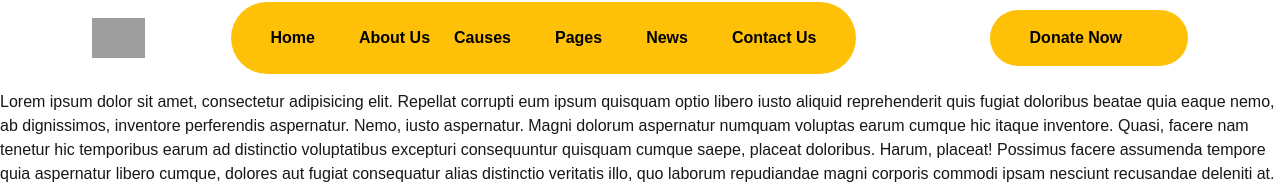
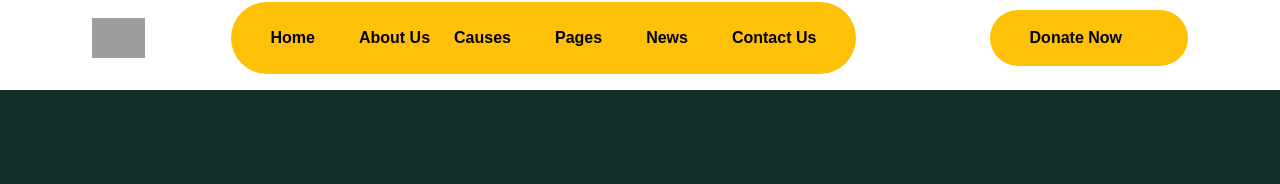
Before and after one commit to Kanishkavats/dietchatbot-python, a Next.js app: page / in a window 1280 px wide. Shown: the part 122-306 px from the top of the page. Built offline with nearby package versions, Linux system fonts and the light colour scheme; grey boxes are pictures that could not be loaded; some icons are missing.

Commit message:
completed header

```diff
--- a/src/app/page.tsx
+++ b/src/app/page.tsx
@@ -4,39 +4,7 @@ import Image from "next/image";
 export default function page() {
   return (
     <div>
-      Lorem ipsum dolor sit amet, consectetur adipisicing elit. Repellat corrupti eum ipsum quisquam optio libero iusto aliquid reprehenderit quis fugiat doloribus beatae quia eaque nemo, ab dignissimos, inventore perferendis aspernatur.
-      Nemo, iusto aspernatur. Magni dolorum aspernatur numquam voluptas earum cumque hic itaque inventore. Quasi, facere nam tenetur hic temporibus earum ad distinctio voluptatibus excepturi consequuntur quisquam cumque saepe, placeat doloribus.
-      Harum, placeat! Possimus facere assumenda tempore quia aspernatur libero cumque, dolores aut fugiat consequatur alias distinctio veritatis illo, quo laborum repudiandae magni corporis commodi ipsam nesciunt recusandae deleniti at. Eaque.
-      Optio dolor quod delectus! Earum facere illum omnis optio vero et ipsa nam deserunt nostrum esse molestiae quia commodi molestias accusantium voluptas sapiente, corrupti ipsam sed repellat repudiandae! Debitis, quaerat.
-      Amet suscipit excepturi laudantium autem! Tempora optio quia fuga, facilis atque molestias dolorem distinctio nostrum nemo praesentium deserunt quod, totam, amet exercitationem voluptatem maxime repellendus ratione dolorum ipsa! Dicta, odio!
-      Laboriosam nihil quasi temporibus itaque. Maxime beatae dolorum reiciendis sunt facere eius minima repellat voluptates nesciunt enim ipsa, voluptatem suscipit hic possimus sequi. Iusto tempore similique officiis pariatur sapiente delectus!
-      Dolores eligendi consectetur in repellendus, a provident ab recusandae corrupti maxime veritatis beatae vero accusantium eaque quasi? Nam voluptate molestiae corporis eaque, odio blanditiis fugiat culpa possimus et architecto commodi!
-      Maxime eius deserunt quod repellat explicabo laboriosam sit, tempora commodi magni. Repellat libero eum quod quis, neque nesciunt molestias alias consequatur, voluptatibus beatae ipsa magni laboriosam optio, animi fugit voluptate.
-      Reiciendis animi architecto veniam accusantium maxime adipisci tenetur quae, quaerat velit molestiae est, fugiat nam eligendi quo aliquam. Ex sapiente deserunt cupiditate nam aperiam recusandae mollitia unde vero natus laboriosam?
-      Nobis possimus nemo inventore. Sapiente, sequi nemo eaque veniam velit nostrum id molestias voluptatibus, ratione nulla natus mollitia aperiam perspiciatis aliquam possimus corrupti libero, laudantium esse necessitatibus delectus consectetur beatae!
-      Consequatur at est dicta ex doloremque illo reprehenderit ut, magnam distinctio, quia, nobis hic voluptatum id velit nulla dolore! Cupiditate, necessitatibus. Vitae omnis placeat labore delectus? Rerum voluptatum ex voluptatem!
-      Earum sapiente assumenda molestias aut esse saepe harum accusantium sunt suscipit corporis dolorem, illo accusamus. Nobis earum laudantium ratione voluptas enim rerum aliquid iste! Cum, ratione modi. Necessitatibus, in voluptatibus?
-      Ipsa iste velit quibusdam ipsam in sint cumque dolore libero officiis, nobis vel hic aut beatae quas error totam fuga eius consequatur. Eum eaque facilis officia tenetur in cum pariatur?
-      Praesentium eum mollitia accusamus veniam? Natus quidem laborum sapiente voluptas. Corporis ut voluptas tempore itaque eius quae exercitationem necessitatibus, soluta, dicta possimus ipsum sed sapiente! Aspernatur, unde. Saepe, necessitatibus eius.
-      Odit blanditiis maiores mollitia iusto et quaerat harum totam eos. Ea porro recusandae repellendus beatae ut expedita ex odit provident vero. Voluptatum voluptate possimus praesentium dolores iure, sit ipsa dolore!
-      Maxime harum nostrum, quidem obcaecati error eligendi ipsa esse excepturi doloribus, dolorum, fugit mollitia. Dolorum delectus praesentium ex deserunt nulla quo unde voluptatum quia optio. Aliquam facere sint dolore labore!
-      Pariatur doloremque sunt quidem quia minus accusamus qui esse ullam! Hic illo dignissimos nam sunt, aliquid, rem molestias delectus quod consequatur qui fugit, consectetur nobis blanditiis corporis libero assumenda pariatur!
-      Delectus quas corporis esse, dolores accusantium, eum dicta assumenda consequuntur cum neque doloribus illo mollitia, adipisci officia nostrum. Laudantium repudiandae quod sapiente asperiores vitae quasi voluptatibus sed facilis pariatur nisi?
-      Ullam dicta eius officia maiores? Corrupti, sit minima ipsum minus debitis praesentium, esse reprehenderit, sunt suscipit accusamus architecto laborum pariatur. Quod dignissimos suscipit animi id soluta odit provident cum distinctio?
-      Similique vel, consequatur temporibus ullam esse facere accusamus cumque maiores! Quia esse unde, vitae similique omnis facilis facere distinctio aliquam sint ipsam minima rem amet quae suscipit praesentium! Porro, ducimus.
-      Qui placeat fugiat ab error sint quo expedita assumenda ratione asperiores iusto nisi rem, explicabo consectetur ducimus! Quis velit id, provident ratione ipsa praesentium, maiores possimus a ea incidunt consequatur!
-      Deserunt, molestiae aut? Quasi, dicta labore? Adipisci commodi, voluptatum veniam aut dicta quos aliquid earum vitae inventore minima vero aspernatur delectus fugiat iste eum nostrum numquam architecto doloremque, pariatur consectetur?
-      Voluptatum sit ratione facilis reiciendis sunt, laboriosam minus perferendis odio aperiam aliquid alias qui ad quae quo voluptates sapiente numquam. Quos maxime totam maiores quo deleniti harum laborum tempora eveniet?
-      Similique, numquam natus quo cum eaque cupiditate excepturi ducimus quod sequi, dolor ad eum? Aut repellat fugit in explicabo nisi. Amet incidunt nesciunt illo voluptates praesentium? Fugit nam sit nihil!
-      Placeat rem odio tenetur unde natus dolorem alias similique iste culpa corrupti, id quaerat ipsum vero error dolorum veniam dolores enim praesentium aspernatur? Asperiores dolores minima perferendis dolor illum excepturi?
-      Obcaecati saepe exercitationem accusantium, molestias dicta pariatur odit veritatis vero ad sed inventore esse sit alias quibusdam natus officia blanditiis facere sint nemo in. Facilis quia odio fuga temporibus natus?
-      Beatae numquam eius minus iure obcaecati ipsam magni dolores, velit cupiditate alias, animi blanditiis rem officiis natus libero temporibus eveniet incidunt debitis laudantium explicabo nemo voluptate sit assumenda amet! Iusto.
-      Natus magni illo laborum, perspiciatis, a cupiditate id odit dicta, nam autem sit eum soluta alias blanditiis tenetur doloremque esse optio unde at molestias sequi omnis quia harum iste. At.
-      Sunt voluptatem voluptates deleniti architecto, possimus magni expedita illum perferendis minus dicta itaque modi tenetur voluptas a doloribus totam hic sit quaerat quia incidunt reprehenderit. Quasi debitis dolore iure aliquid.
-      Unde ratione eum deserunt. Consequuntur dolorem voluptatum, non id, quae rerum, tempore quasi velit praesentium iure enim porro dicta ipsa culpa eius tenetur. Beatae voluptatibus quaerat tempora, at non est.
-      Nulla ab similique, voluptate quo mollitia illo explicabo cupiditate dolore. Fugiat magnam quia, delectus consectetur corrupti nisi id beatae nobis. Consectetur consequuntur sapiente nemo earum odio architecto nam optio delectus.
-      Libero, aut molestiae dicta hic totam ex? Esse illo nemo assumenda amet, hic nihil aspernatur excepturi? Ipsum cum ex, commodi distinctio facilis quas provident culpa fuga, minima quis nesciunt aliquid.
-      Labore nisi, iusto ipsam magnam vitae ab ullam molestiae in accusamus odit ratione sint, voluptatum hic facere maiores voluptates, dolorem ex dolor. Libero voluptas optio ducimus itaque, nisi dolores suscipit.
+
     </div>
   );
 }
```
